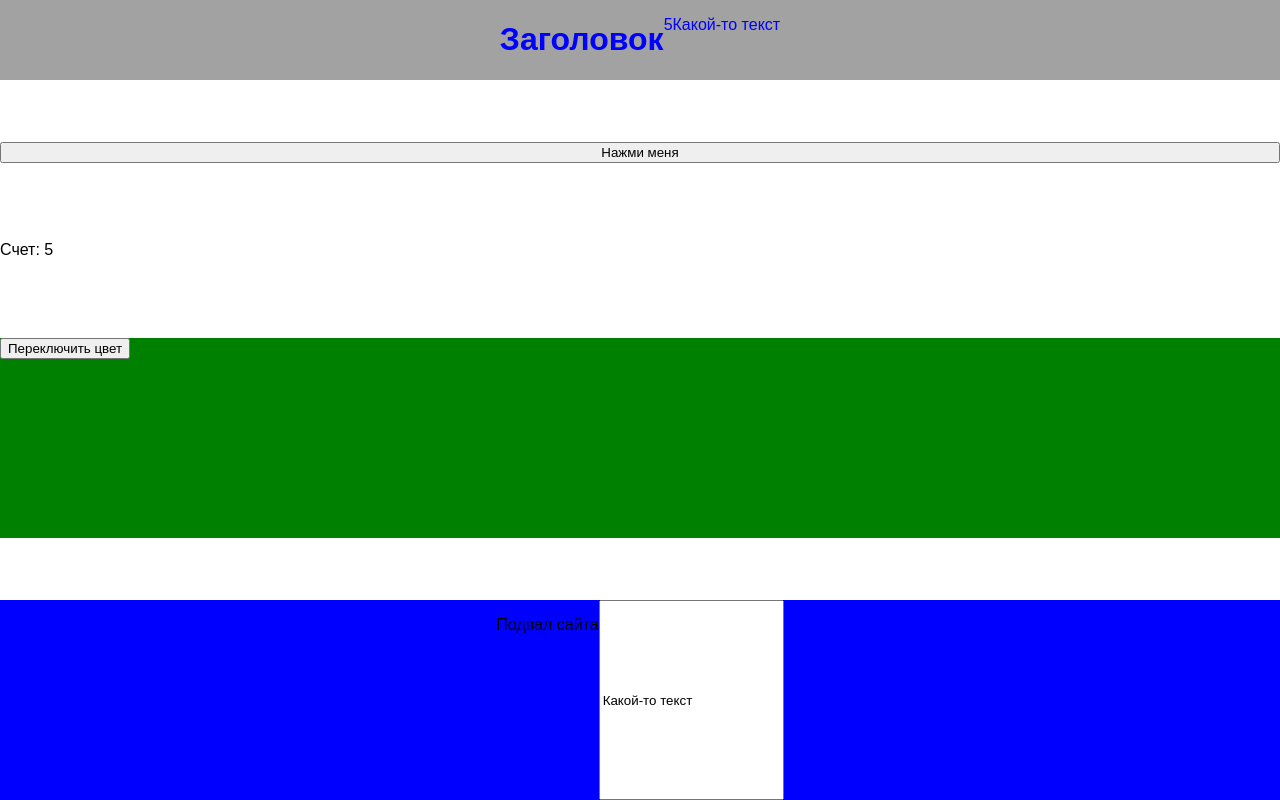
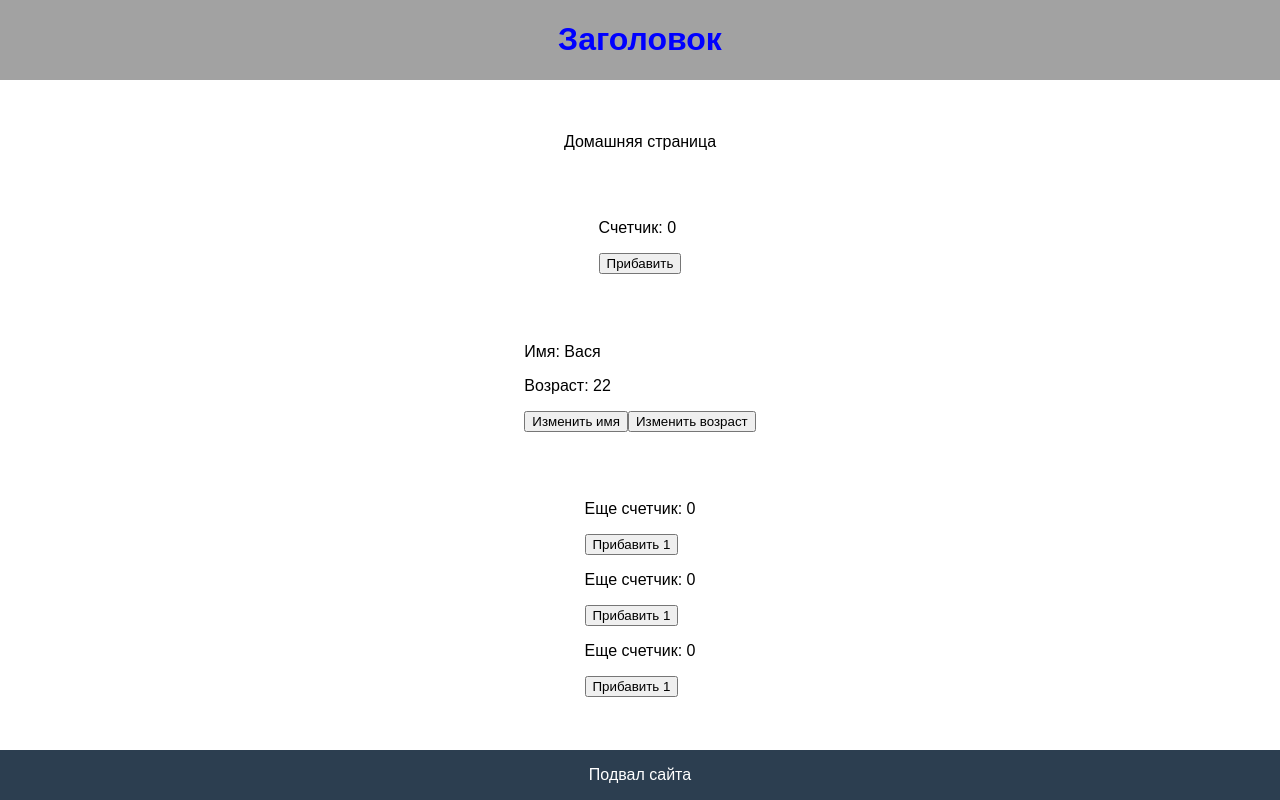
Before and after one commit to tusin777/my-app, a React (Vite) app: page / in a window 1280 px wide. Built offline with nearby package versions, Linux system fonts and the light colour scheme.

Commit message:
Урок 1.11

```diff
--- a/src/components/App/App.css
+++ b/src/components/App/App.css
@@ -3,4 +3,5 @@
   display: flex;
   flex-direction: column;
   justify-content: space-between;
+  align-items: center;
 }
--- a/src/components/App/App.jsx
+++ b/src/components/App/App.jsx
@@ -1,20 +1,20 @@
 import Header from "../Header/Header";
 import HomePage from "../../pages/HomePage";
-import { ThemeToggle } from "../ThemeToggle";
 import { Footer } from "../Footer/Footer";
 import "./App.css";
-import { useState } from "react";
+import Counter from "../Counter";
+import UserProfile from "../UserProfile";
+import ParentComponent from "../ParentComponent";
 
 function App() {
-  const [clicks, setClicks] = useState(5);
-  const [isDarkMode, setIsDarkMode] = useState(false);
-  const [text, setText] = useState("Какой-то текст");
   return (
     <main className="app">
-      <Header clicks={clicks} text={text} />
-      <HomePage clicks={clicks} setClicks={setClicks} />
-      <ThemeToggle isDarkMode={isDarkMode} setIsDarkMode={setIsDarkMode} />
-      <Footer isDarkMode={isDarkMode} setText={setText} text={text} />
+      <Header />
+      <HomePage />
+      <Counter />
+      <UserProfile />
+      <ParentComponent />
+      <Footer />
     </main>
   );
 }
--- /dev/null
+++ b/src/components/ChildComponent.jsx
@@ -0,0 +1,24 @@
+// import { Component } from "react";
+
+// export class ChildComponent extends Component {
+//   render() {
+//     const { count, onIncrement } = this.props;
+//     return (
+//       <div>
+//         <p>Еще счетчик: {count}</p>
+//         <button onClick={onIncrement}>Прибавить 1</button>
+//       </div>
+//     );
+//   }
+// }
+
+const ChildComponent = (props) => {
+  return (
+    <div>
+      <p>Еще счетчик: {props.count}</p>
+      <button onClick={props.onIncrement}>Прибавить 1</button>
+    </div>
+  );
+};
+
+export default ChildComponent;
--- /dev/null
+++ b/src/components/Counter.jsx
@@ -0,0 +1,23 @@
+import React, { Component } from "react";
+
+export default class Counter extends Component {
+  constructor(props) {
+    super(props);
+    this.state = { count: 0 };
+  }
+
+  increment = () => {
+    this.setState((prevState) => ({ count: prevState.count + 1 }));
+    this.setState((prevState) => ({ count: prevState.count + 1 }));
+    this.setState((prevState) => ({ count: prevState.count + 1 }));
+  };
+
+  render() {
+    return (
+      <div>
+        <p>Счетчик: {this.state.count}</p>
+        <button onClick={this.increment}>Прибавить</button>
+      </div>
+    );
+  }
+}
--- a/src/components/Footer/Footer.css
+++ b/src/components/Footer/Footer.css
@@ -3,4 +3,5 @@
   color: #fff;
   display: flex;
   justify-content: center;
+  width: 100%;
 }
--- a/src/components/Footer/Footer.jsx
+++ b/src/components/Footer/Footer.jsx
@@ -1,21 +1,9 @@
 import "./Footer.css";
 
-export function Footer({ isDarkMode, text, setText }) {
-  const handleChange = (event) => {
-    setText(event.target.value);
-  };
-
+export function Footer() {
   return (
-    <footer
-      className="footer"
-      style={{
-        background: isDarkMode ? "red" : "blue",
-        color: isDarkMode ? "white" : "black",
-        height: 200,
-      }}
-    >
+    <footer className="footer">
       <p>Подвал сайта</p>
-      <input type="text" value={text} onChange={handleChange} />
     </footer>
   );
 }
--- a/src/components/Header/Header.jsx
+++ b/src/components/Header/Header.jsx
@@ -1,6 +1,6 @@
 import "./Header.css";
 
-function Header({ clicks, text }) {
+function Header() {
   const style = {
     color: "blue",
     fontSize: "1rem",
@@ -12,8 +12,6 @@ function Header({ clicks, text }) {
   return (
     <header className="container" style={style}>
       <h1>Заголовок</h1>
-      <p>{clicks}</p>
-      <p>{text}</p>
     </header>
   );
 }
--- /dev/null
+++ b/src/components/ParentComponent.jsx
@@ -0,0 +1,31 @@
+import { Component } from "react";
+import ChildComponent from "./ChildComponent";
+
+export default class ParentComponent extends Component {
+  constructor(props) {
+    super(props);
+    this.state = { counts: [0, 0, 0] };
+  }
+
+  increment = (index) => {
+    this.setState((prevState) => {
+      const newCounts = [...prevState.counts];
+      newCounts[index] += 1;
+      return { counts: newCounts };
+    });
+  };
+
+  render() {
+    return (
+      <div>
+        {this.state.counts.map((count, index) => (
+          <ChildComponent
+            key={index}
+            count={count}
+            onIncrement={() => this.increment(index)}
+          />
+        ))}
+      </div>
+    );
+  }
+}
--- a/src/components/ThemeToggle.jsx
+++ /dev/null
@@ -1,17 +0,0 @@
-export function ThemeToggle({ isDarkMode, setIsDarkMode }) {
-  const toggleTheme = () => {
-    setIsDarkMode(!isDarkMode);
-  };
-
-  return (
-    <div
-      style={{
-        background: isDarkMode ? "black" : "green",
-        color: isDarkMode ? "white" : "black",
-        height: 200,
-      }}
-    >
-      <button onClick={toggleTheme}>Переключить цвет</button>
-    </div>
-  );
-}
--- /dev/null
+++ b/src/components/UserProfile.jsx
@@ -0,0 +1,27 @@
+import React, { Component } from "react";
+
+export default class UserProfile extends Component {
+  constructor(props) {
+    super(props);
+    this.state = { name: "Вася", age: 22 };
+  }
+
+  updateName = () => {
+    this.setState({ name: "Маша" });
+  };
+
+  updateAge = () => {
+    this.setState({ age: this.state.age + 1 });
+  };
+
+  render() {
+    return (
+      <div>
+        <p>Имя: {this.state.name}</p>
+        <p>Возраст: {this.state.age}</p>
+        <button onClick={this.updateName}>Изменить имя</button>
+        <button onClick={this.updateAge}>Изменить возраст</button>
+      </div>
+    );
+  }
+}
--- a/src/pages/HomePage.jsx
+++ b/src/pages/HomePage.jsx
@@ -1,18 +1,7 @@
 import "./HomePage.css";
 
-function HomePage({ clicks, setClicks }) {
-  const handleClick = () => {
-    setClicks((x) => x + 1);
-    setClicks((prev) => prev + 1);
-    setClicks((prev) => prev + 1);
-  };
-
-  return (
-    <>
-      <button onClick={handleClick}>Нажми меня</button>
-      <p>Счет: {clicks}</p>
-    </>
-  );
+function HomePage() {
+  return <div>Домашняя страница</div>;
 }
 
 export default HomePage;
```
